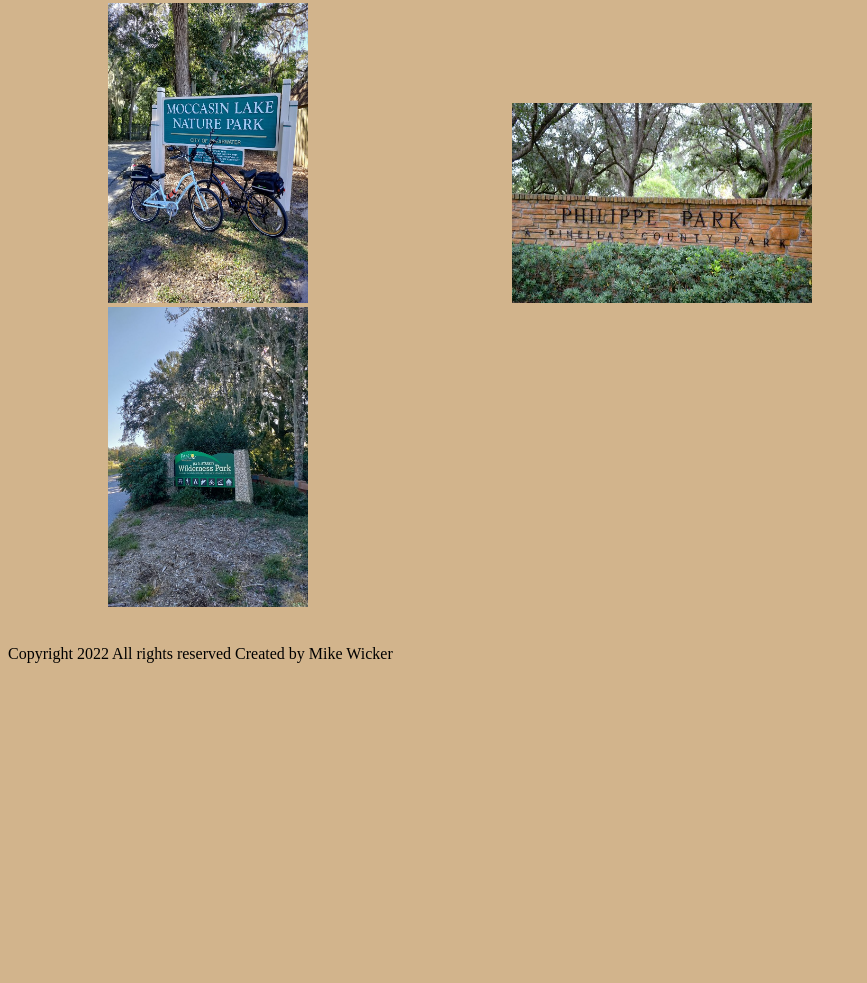
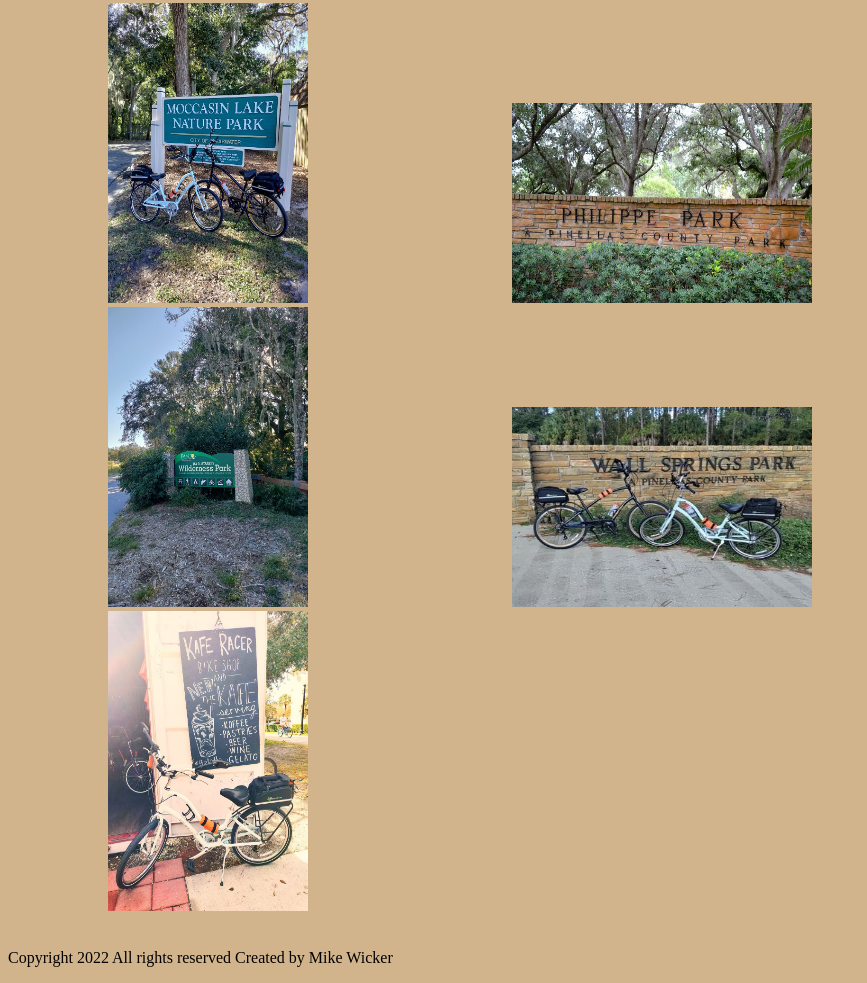
Before and after one commit to mdwicker1959/mdwicker1959.github.io, a plain HTML site: page index.html in a window 1280 px wide. Shown: the part 1135-2118 px from the top of the page, without its empty margins (0-867 px from the left). Before the commit the page ends 1814 px from the top, so only its background shows below. Drawn offline with Linux system fonts and the light colour scheme.

Commit message:
Update index.html

```diff
--- a/index.html
+++ b/index.html
@@ -28,6 +28,8 @@
             <img class="portrait" src="https://mdwicker1959.github.io/312048475_5941380275896299_1558885522148914576_n.jpg">
             <img class="landscape" src="https://mdwicker1959.github.io/312805198_5939035116130815_8844395478771052973_n.jpg">
             <img class="portrait" src="https://mdwicker1959.github.io/311838819_5926920910675569_650221643830157517_n.jpg">
+            <img class="landscape" src="https://mdwicker1959.github.io/315398956_5992318107469182_7526982401797795278_n.jpg">
+             <img class="portrait" src="https://mdwicker1959.github.io/314963169_5961920420493521_3595607936708738290_n.jpg">
 
             <br>
             <br>
```
